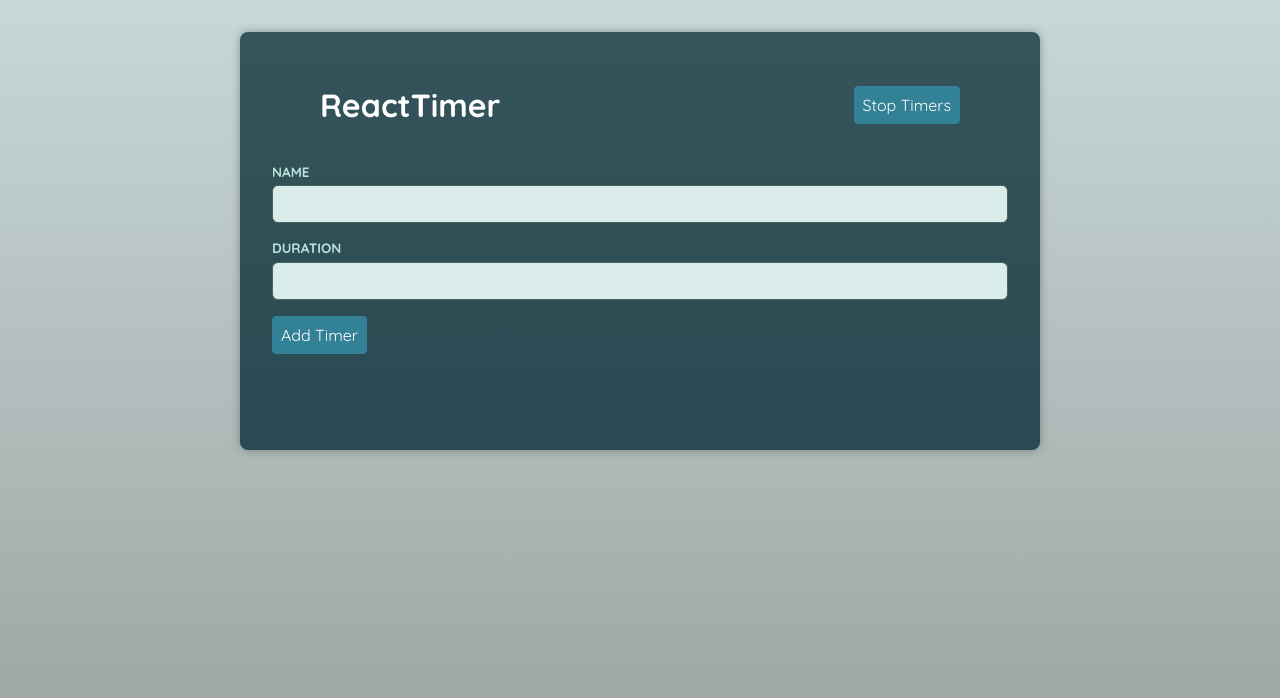
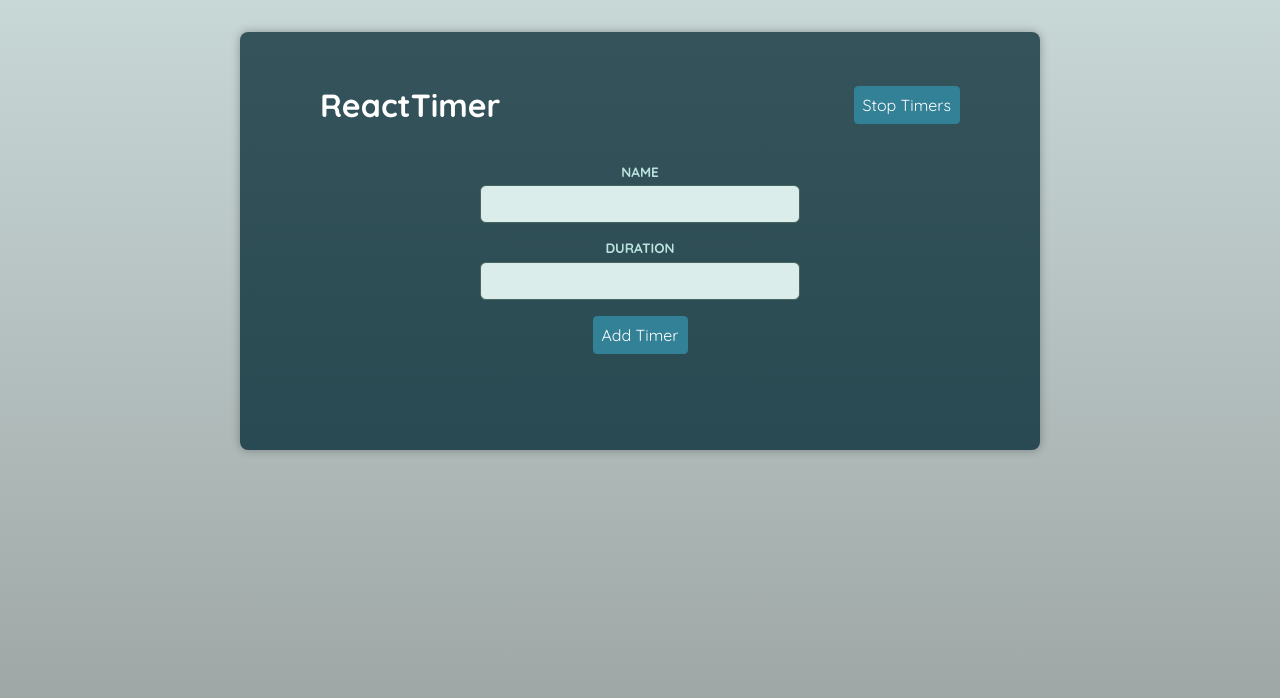
Before and after one commit to Kasia1781/ContextAPI_useReducer, a React (Vite) app: page / in a window 1280 px wide. Shown: the top 698 px of the page. Built offline with nearby package versions, Linux system fonts and the light colour scheme; a web font is replaced by a local one.

Commit message:
created TimersContextProvider function

```diff
--- a/src/App.tsx
+++ b/src/App.tsx
@@ -2,16 +2,17 @@ import './App.css';
 import AddTimer from './components/AddTimer';
 import Header from './components/Header';
 import Timers from './components/Timers';
+import { TimersContextProvider } from './store/timers-context';
 
 function App() {
 	return (
-		<>
+		<TimersContextProvider>
 			<Header />
 			<main>
 				<AddTimer />
 				<Timers />
 			</main>
-		</>
+		</TimersContextProvider>
 	);
 }
 
--- a/src/index.css
+++ b/src/index.css
@@ -21,6 +21,12 @@ body {
 	border-radius: 8px;
 	box-shadow: 0 0 10px rgba(0, 0, 0, 0.3);
 	color: white;
+}
+
+main {
+	max-width: 20rem;
+	text-align: center;
+	margin: auto;
 }
 
 header {
--- /dev/null
+++ b/src/store/timers-context.tsx
@@ -0,0 +1,45 @@
+import { createContext, type ReactNode } from 'react';
+
+type TimerState = {
+	isRunning: boolean;
+	timers: Timer[];
+};
+
+type Timer = {
+	name: string;
+	duration: number;
+};
+
+type TimersContextValue = TimerState & {
+	addTimer: (timerData: Timer) => void;
+	startTimer: () => void;
+	stopTimer: () => void;
+};
+
+export const TimersContext = createContext<TimersContextValue | null>(null);
+
+type TimersContextProviderProps = {
+	children: ReactNode;
+};
+
+export function TimersContextProvider({
+	children,
+}: TimersContextProviderProps) {
+	const ctx: TimersContextValue = {
+		timers: [],
+		isRunning: false,
+		addTimer(timerData) {
+			//...
+		},
+		startTimer() {
+			//...
+		},
+		stopTimer() {
+			//...
+		},
+	};
+
+	return (
+		<TimersContext.Provider value={ctx}>{children}</TimersContext.Provider>
+	);
+}
```
Lines whose indentation alone changed are shown as unchanged.
